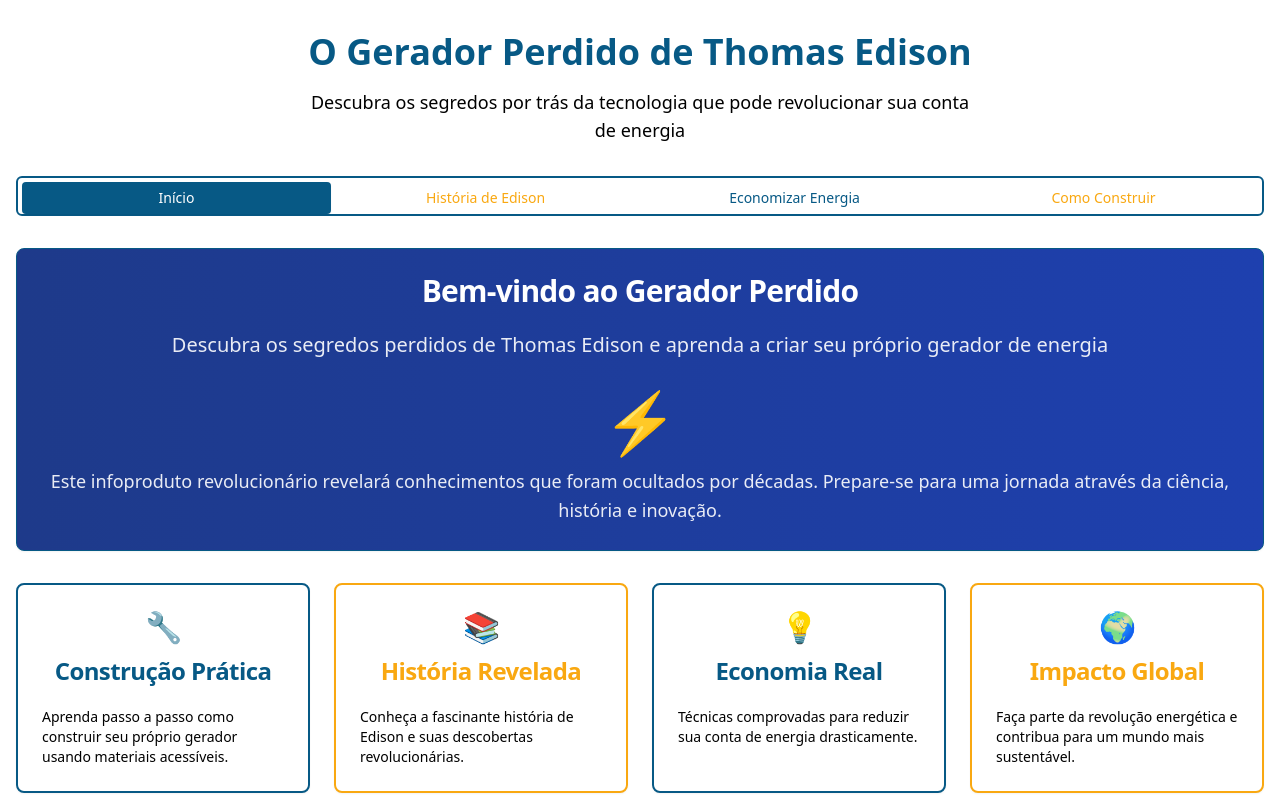
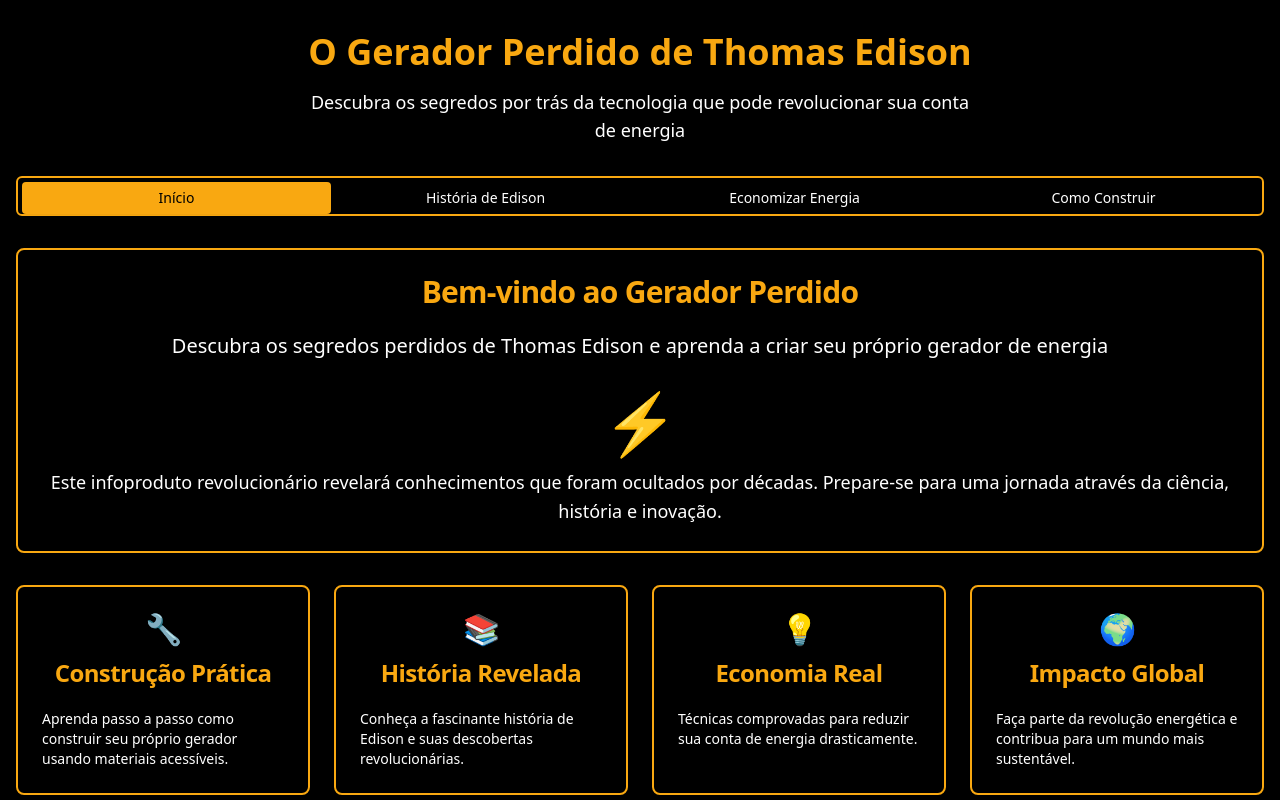
Before and after one commit to jppl3007/gerador-perdido-unlocked, a React (Vite) app: page / in a window 1280 px wide. Shown: the top 800 px of the page. Built offline with nearby package versions, Linux system fonts and the light colour scheme.

Commit message:
Refactor: Apply requested color scheme
Set background to black, titles to orange, and text to white.

```diff
--- a/src/components/InicioTab.tsx
+++ b/src/components/InicioTab.tsx
@@ -5,18 +5,18 @@ const InicioTab = () => {
   return (
     <div className="space-y-8">
       {/* Hero Section */}
-      <Card className="bg-gradient-to-r from-blue-900 to-blue-800 border-[#075985] backdrop-blur-sm">
+      <Card className="bg-black border-[#f9a811] border-2 backdrop-blur-sm">
         <CardHeader className="text-center pb-8">
-          <CardTitle className="text-3xl font-bold text-white mb-4">
+          <CardTitle className="text-3xl font-bold text-[#f9a811] mb-4">
             Bem-vindo ao Gerador Perdido
           </CardTitle>
-          <CardDescription className="text-xl text-white/90">
+          <CardDescription className="text-xl text-white">
             Descubra os segredos perdidos de Thomas Edison e aprenda a criar seu próprio gerador de energia
           </CardDescription>
         </CardHeader>
         <CardContent className="text-center">
           <div className="text-6xl mb-4">⚡</div>
-          <p className="text-white/90 text-lg leading-relaxed">
+          <p className="text-white text-lg leading-relaxed">
             Este infoproduto revolucionário revelará conhecimentos que foram ocultados por décadas.
             Prepare-se para uma jornada através da ciência, história e inovação.
           </p>
@@ -25,49 +25,49 @@ const InicioTab = () => {
 
       {/* Features Grid */}
       <div className="grid md:grid-cols-2 lg:grid-cols-4 gap-6">
-        <Card className="bg-white border-[#075985] border-2 hover:shadow-lg hover:shadow-[#075985]/20 transition-all">
+        <Card className="bg-black border-[#f9a811] border-2 hover:shadow-lg hover:shadow-[#f9a811]/20 transition-all">
           <CardHeader className="text-center">
             <div className="text-3xl mb-2">🔧</div>
-            <CardTitle className="text-[#075985]">Construção Prática</CardTitle>
+            <CardTitle className="text-[#f9a811]">Construção Prática</CardTitle>
           </CardHeader>
           <CardContent>
-            <p className="text-black text-sm">
+            <p className="text-white text-sm">
               Aprenda passo a passo como construir seu próprio gerador usando materiais acessíveis.
             </p>
           </CardContent>
         </Card>
 
-        <Card className="bg-white border-[#f9a811] border-2 hover:shadow-lg hover:shadow-[#f9a811]/20 transition-all">
+        <Card className="bg-black border-[#f9a811] border-2 hover:shadow-lg hover:shadow-[#f9a811]/20 transition-all">
           <CardHeader className="text-center">
             <div className="text-3xl mb-2">📚</div>
             <CardTitle className="text-[#f9a811]">História Revelada</CardTitle>
           </CardHeader>
           <CardContent>
-            <p className="text-black text-sm">
+            <p className="text-white text-sm">
               Conheça a fascinante história de Edison e suas descobertas revolucionárias.
             </p>
           </CardContent>
         </Card>
 
-        <Card className="bg-white border-[#075985] border-2 hover:shadow-lg hover:shadow-[#075985]/20 transition-all">
+        <Card className="bg-black border-[#f9a811] border-2 hover:shadow-lg hover:shadow-[#f9a811]/20 transition-all">
           <CardHeader className="text-center">
             <div className="text-3xl mb-2">💡</div>
-            <CardTitle className="text-[#075985]">Economia Real</CardTitle>
+            <CardTitle className="text-[#f9a811]">Economia Real</CardTitle>
           </CardHeader>
           <CardContent>
-            <p className="text-black text-sm">
+            <p className="text-white text-sm">
               Técnicas comprovadas para reduzir sua conta de energia drasticamente.
             </p>
           </CardContent>
         </Card>
 
-        <Card className="bg-white border-[#f9a811] border-2 hover:shadow-lg hover:shadow-[#f9a811]/20 transition-all">
+        <Card className="bg-black border-[#f9a811] border-2 hover:shadow-lg hover:shadow-[#f9a811]/20 transition-all">
           <CardHeader className="text-center">
             <div className="text-3xl mb-2">🌍</div>
             <CardTitle className="text-[#f9a811]">Impacto Global</CardTitle>
           </CardHeader>
           <CardContent>
-            <p className="text-black text-sm">
+            <p className="text-white text-sm">
               Faça parte da revolução energética e contribua para um mundo mais sustentável.
             </p>
           </CardContent>
@@ -75,12 +75,12 @@ const InicioTab = () => {
       </div>
 
       {/* Content Placeholder */}
-      <Card className="bg-white border-[#075985] border-2">
+      <Card className="bg-black border-[#f9a811] border-2">
         <CardHeader>
-          <CardTitle className="text-[#075985]">📝 Seu Conteúdo Aqui</CardTitle>
+          <CardTitle className="text-[#f9a811]">📝 Seu Conteúdo Aqui</CardTitle>
         </CardHeader>
         <CardContent>
-          <p className="text-black">
+          <p className="text-white">
             Esta seção está pronta para receber seu conteúdo personalizado.
             Você pode adicionar textos, imagens, vídeos e qualquer material que desejar
             para a aba inicial do seu infoproduto.
--- a/src/index.css
+++ b/src/index.css
@@ -9,54 +9,13 @@ All colors MUST be HSL.
 
 @layer base {
   :root {
-    --background: 0 0% 100%;
-    --foreground: 0 0% 0%;
-
-    --card: 0 0% 100%;
-    --card-foreground: 0 0% 0%;
-
-    --popover: 0 0% 100%;
-    --popover-foreground: 0 0% 0%;
-
-    --primary: 203 95% 26%;
-    --primary-foreground: 0 0% 100%;
-
-    --secondary: 36 93% 52%;
-    --secondary-foreground: 0 0% 0%;
-
-    --muted: 203 10% 90%;
-    --muted-foreground: 0 0% 40%;
-
-    --accent: 36 93% 52%;
-    --accent-foreground: 0 0% 0%;
-
-    --destructive: 0 84.2% 60.2%;
-    --destructive-foreground: 0 0% 100%;
-
-    --border: 203 20% 80%;
-    --input: 203 20% 80%;
-    --ring: 203 95% 26%;
-
-    --radius: 0.5rem;
-
-    --sidebar-background: 0 0% 100%;
-    --sidebar-foreground: 0 0% 0%;
-    --sidebar-primary: 203 95% 26%;
-    --sidebar-primary-foreground: 0 0% 100%;
-    --sidebar-accent: 36 93% 52%;
-    --sidebar-accent-foreground: 0 0% 0%;
-    --sidebar-border: 203 20% 80%;
-    --sidebar-ring: 203 95% 26%;
-  }
-
-  .dark {
     --background: 0 0% 0%;
     --foreground: 0 0% 100%;
 
-    --card: 0 0% 5%;
+    --card: 0 0% 0%;
     --card-foreground: 0 0% 100%;
 
-    --popover: 0 0% 5%;
+    --popover: 0 0% 0%;
     --popover-foreground: 0 0% 100%;
 
     --primary: 203 95% 26%;
@@ -65,7 +24,48 @@ All colors MUST be HSL.
     --secondary: 36 93% 52%;
     --secondary-foreground: 0 0% 0%;
 
-    --muted: 0 0% 15%;
+    --muted: 0 0% 10%;
+    --muted-foreground: 0 0% 70%;
+
+    --accent: 36 93% 52%;
+    --accent-foreground: 0 0% 0%;
+
+    --destructive: 0 84.2% 60.2%;
+    --destructive-foreground: 0 0% 100%;
+
+    --border: 0 0% 20%;
+    --input: 0 0% 20%;
+    --ring: 203 95% 26%;
+
+    --radius: 0.5rem;
+
+    --sidebar-background: 0 0% 0%;
+    --sidebar-foreground: 0 0% 100%;
+    --sidebar-primary: 203 95% 26%;
+    --sidebar-primary-foreground: 0 0% 100%;
+    --sidebar-accent: 36 93% 52%;
+    --sidebar-accent-foreground: 0 0% 0%;
+    --sidebar-border: 0 0% 20%;
+    --sidebar-ring: 203 95% 26%;
+  }
+
+  .dark {
+    --background: 0 0% 0%;
+    --foreground: 0 0% 100%;
+
+    --card: 0 0% 0%;
+    --card-foreground: 0 0% 100%;
+
+    --popover: 0 0% 0%;
+    --popover-foreground: 0 0% 100%;
+
+    --primary: 203 95% 26%;
+    --primary-foreground: 0 0% 100%;
+
+    --secondary: 36 93% 52%;
+    --secondary-foreground: 0 0% 0%;
+
+    --muted: 0 0% 10%;
     --muted-foreground: 0 0% 70%;
 
     --accent: 36 93% 52%;
@@ -74,8 +74,8 @@ All colors MUST be HSL.
     --destructive: 0 62.8% 30.6%;
     --destructive-foreground: 0 0% 100%;
 
-    --border: 0 0% 15%;
-    --input: 0 0% 15%;
+    --border: 0 0% 20%;
+    --input: 0 0% 20%;
     --ring: 203 95% 26%;
 
     --sidebar-background: 0 0% 0%;
@@ -84,7 +84,7 @@ All colors MUST be HSL.
     --sidebar-primary-foreground: 0 0% 100%;
     --sidebar-accent: 36 93% 52%;
     --sidebar-accent-foreground: 0 0% 0%;
-    --sidebar-border: 0 0% 15%;
+    --sidebar-border: 0 0% 20%;
     --sidebar-ring: 203 95% 26%;
   }
 }
@@ -95,6 +95,6 @@ All colors MUST be HSL.
   }
 
   body {
-    @apply bg-background text-foreground;
+    @apply bg-black text-white;
   }
 }
--- a/src/pages/Index.tsx
+++ b/src/pages/Index.tsx
@@ -7,40 +7,40 @@ import ConstruirTab from "@/components/ConstruirTab";
 
 const Index = () => {
   return (
-    <div className="min-h-screen bg-white">
+    <div className="min-h-screen bg-black">
       <div className="container mx-auto px-4 py-8">
         <div className="text-center mb-8">
-          <h1 className="text-4xl font-bold text-[#075985] mb-4">
+          <h1 className="text-4xl font-bold text-[#f9a811] mb-4">
             O Gerador Perdido de Thomas Edison
           </h1>
-          <p className="text-lg text-black max-w-2xl mx-auto">
+          <p className="text-lg text-white max-w-2xl mx-auto">
             Descubra os segredos por trás da tecnologia que pode revolucionar sua conta de energia
           </p>
         </div>
 
         <Tabs defaultValue="inicio" className="w-full">
-          <TabsList className="grid w-full grid-cols-4 mb-8 bg-white border-2 border-[#075985]">
+          <TabsList className="grid w-full grid-cols-4 mb-8 bg-black border-2 border-[#f9a811]">
             <TabsTrigger
               value="inicio"
-              className="data-[state=active]:bg-[#075985] data-[state=active]:text-white text-[#075985] hover:bg-[#075985]/10"
+              className="data-[state=active]:bg-[#f9a811] data-[state=active]:text-black text-white hover:bg-[#f9a811]/10"
             >
               Início
             </TabsTrigger>
             <TabsTrigger
               value="historia"
-              className="data-[state=active]:bg-[#f9a811] data-[state=active]:text-black text-[#f9a811] hover:bg-[#f9a811]/10"
+              className="data-[state=active]:bg-[#f9a811] data-[state=active]:text-black text-white hover:bg-[#f9a811]/10"
             >
               História de Edison
             </TabsTrigger>
             <TabsTrigger
               value="economizar"
-              className="data-[state=active]:bg-[#075985] data-[state=active]:text-white text-[#075985] hover:bg-[#075985]/10"
+              className="data-[state=active]:bg-[#f9a811] data-[state=active]:text-black text-white hover:bg-[#f9a811]/10"
             >
               Economizar Energia
             </TabsTrigger>
             <TabsTrigger
               value="construir"
-              className="data-[state=active]:bg-[#f9a811] data-[state=active]:text-black text-[#f9a811] hover:bg-[#f9a811]/10"
+              className="data-[state=active]:bg-[#f9a811] data-[state=active]:text-black text-white hover:bg-[#f9a811]/10"
             >
               Como Construir
             </TabsTrigger>
```
